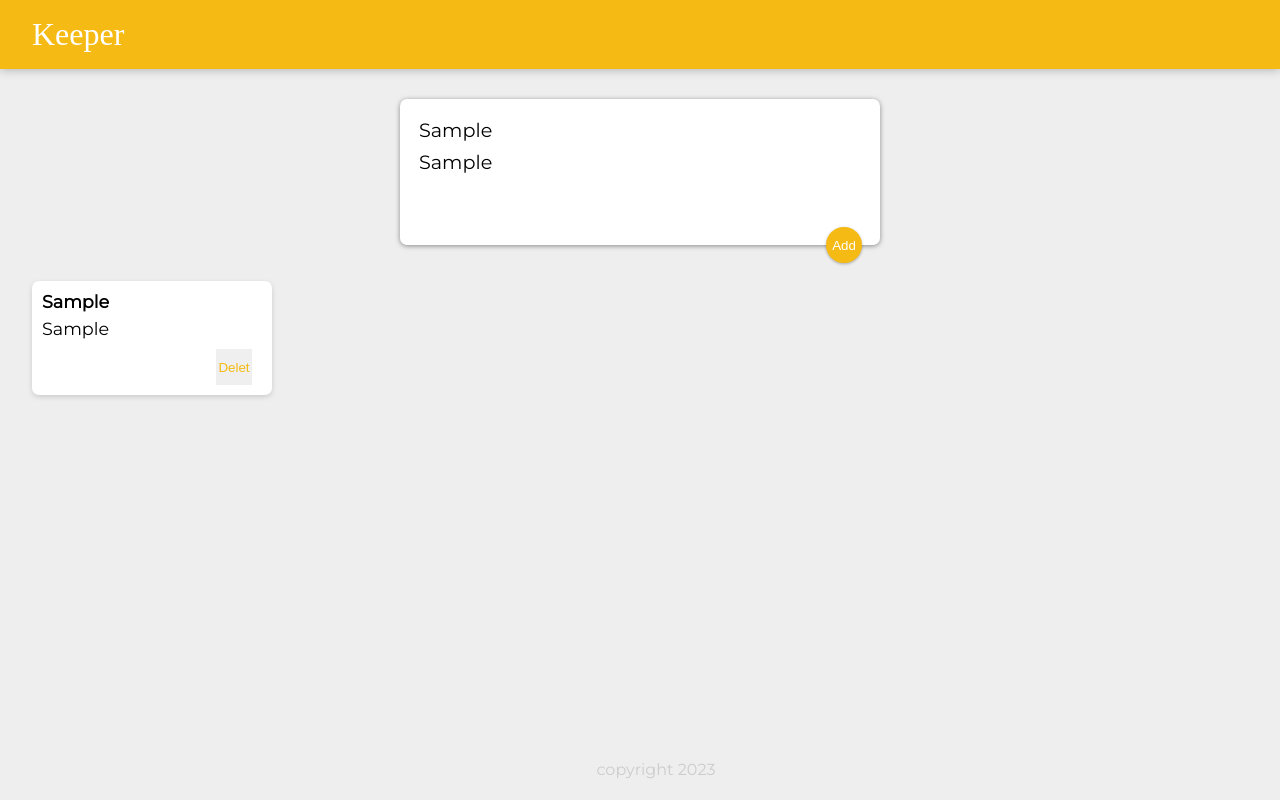
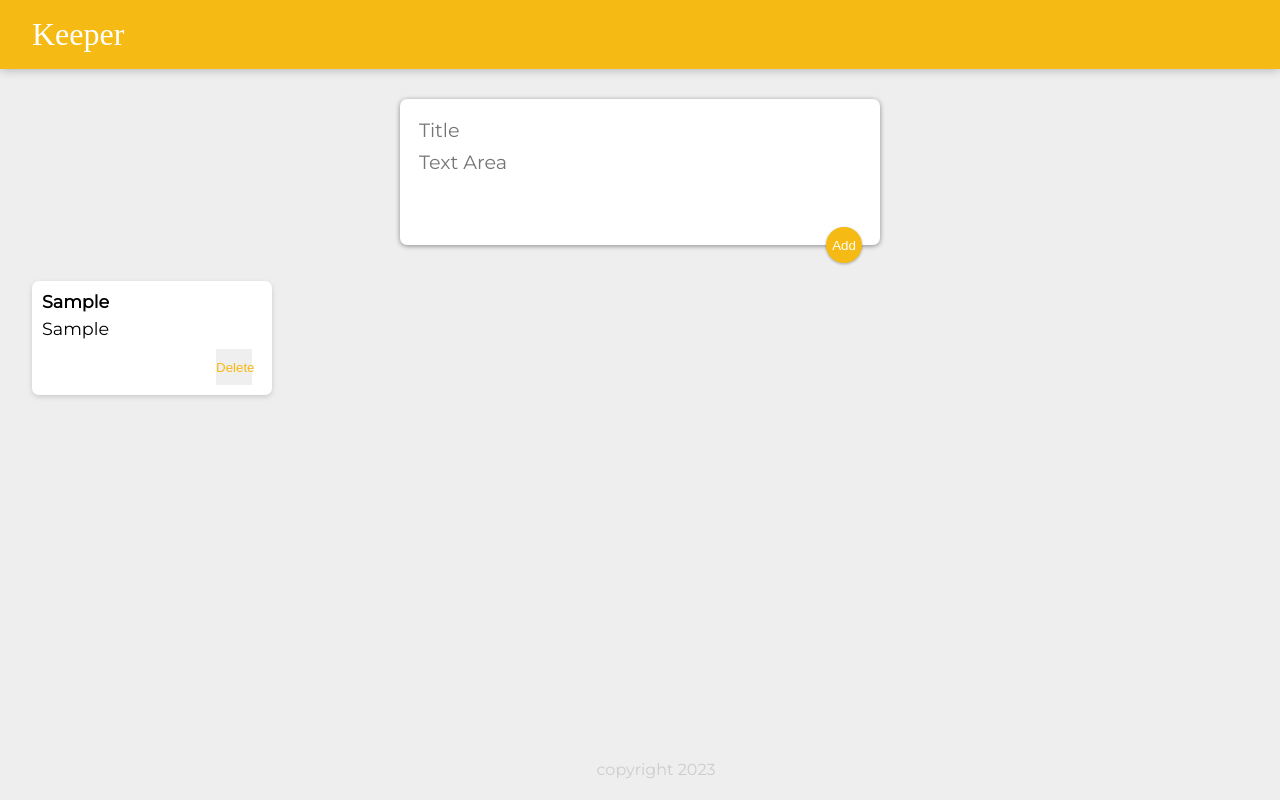
Before and after one commit to E-O-Digas/keeper-app, a React (Create React App) app: page / in a window 1280 px wide. Both pictures are taken after typing "Sample", "Sample" into the empty fields and a click on the button "Add". Built offline with nearby package versions, Linux system fonts and the light colour scheme; a web font is replaced by a local one.

Commit message:
keeper-app final

```diff
--- a/src/components/App.jsx
+++ b/src/components/App.jsx
@@ -14,6 +14,14 @@ function App(){
         })
     }
 
+    function deleteItems(id){
+        setItems(prevNotes=> {
+            return prevNotes.filter((noteItems, index)=>{
+                return index !==id
+            })
+        })
+    }
+
     return(
         <>
             <Header/>
@@ -25,6 +33,7 @@ function App(){
                     content={noteItem.content}
                     key={index}
                     id={index}
+                    delItems={deleteItems}
                 />
                 )
             })}
--- a/src/components/Note.jsx
+++ b/src/components/Note.jsx
@@ -1,10 +1,15 @@
 
 function Note(props){
+
+    function handleClick(){
+        props.delItems(props.id)
+    }
+
     return(
         <div className='note'>
             <h1>{props.title}</h1>
             <p>{props.content}</p>
-            <button className="button">Delet</button>
+            <button onClick={handleClick} className="button">Delete</button>
         </div>
     )
 }
--- a/src/components/input.jsx
+++ b/src/components/input.jsx
@@ -18,15 +18,19 @@ function Input(props){
 
     function handleClick(e){
         props.onAdd(notes)
+        setNotes({
+            title:'',
+            content:''
+        })
         e.preventDefault()
-        setNotes("")
     }
 
     return(
         <form action="">
             <input name="title" onChange={handleChange} placeholder="Title" value={notes.title}/>
             <textarea name="content" onChange={handleChange} placeholder="Text Area" value={notes.content} rows='3'/>
-            <button onClick={handleClick}>Add</button>
+            <button onClick={handleClick}
+            >Add</button>
         </form>
     )
 }
```
